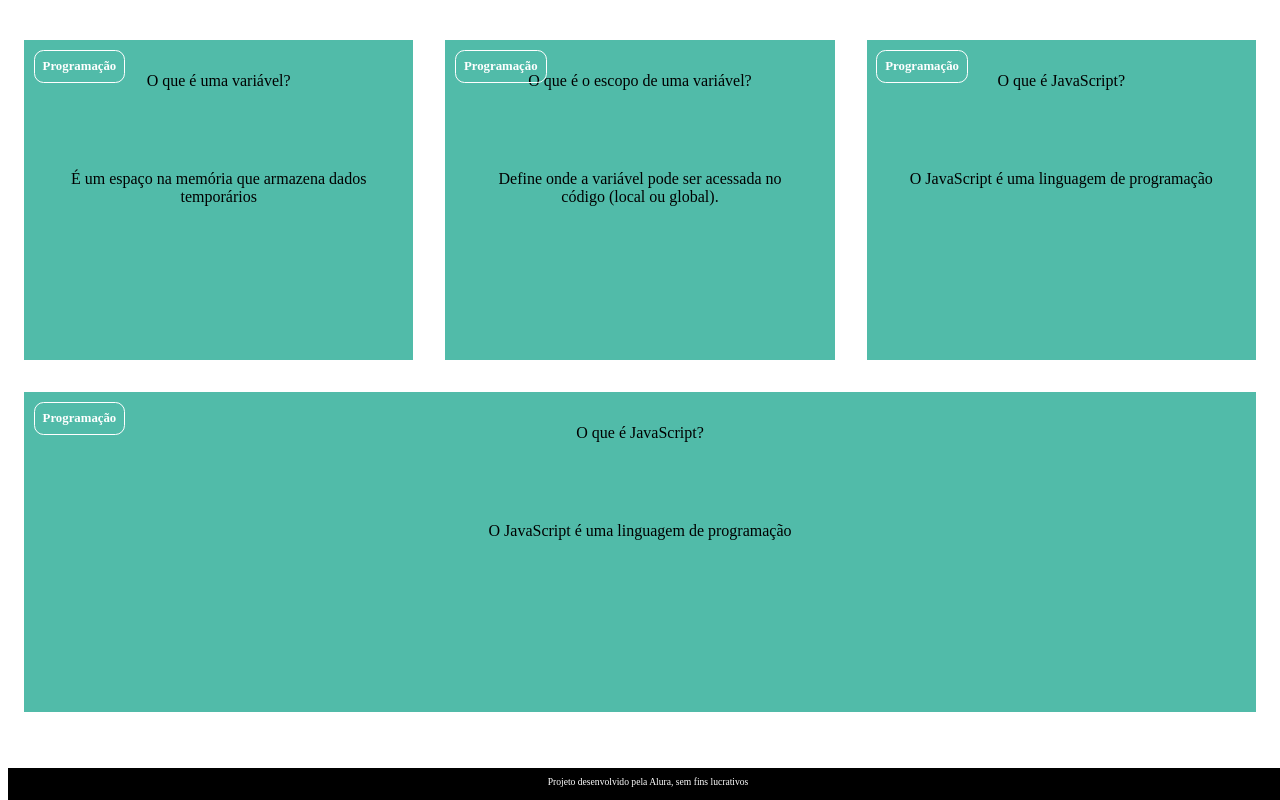
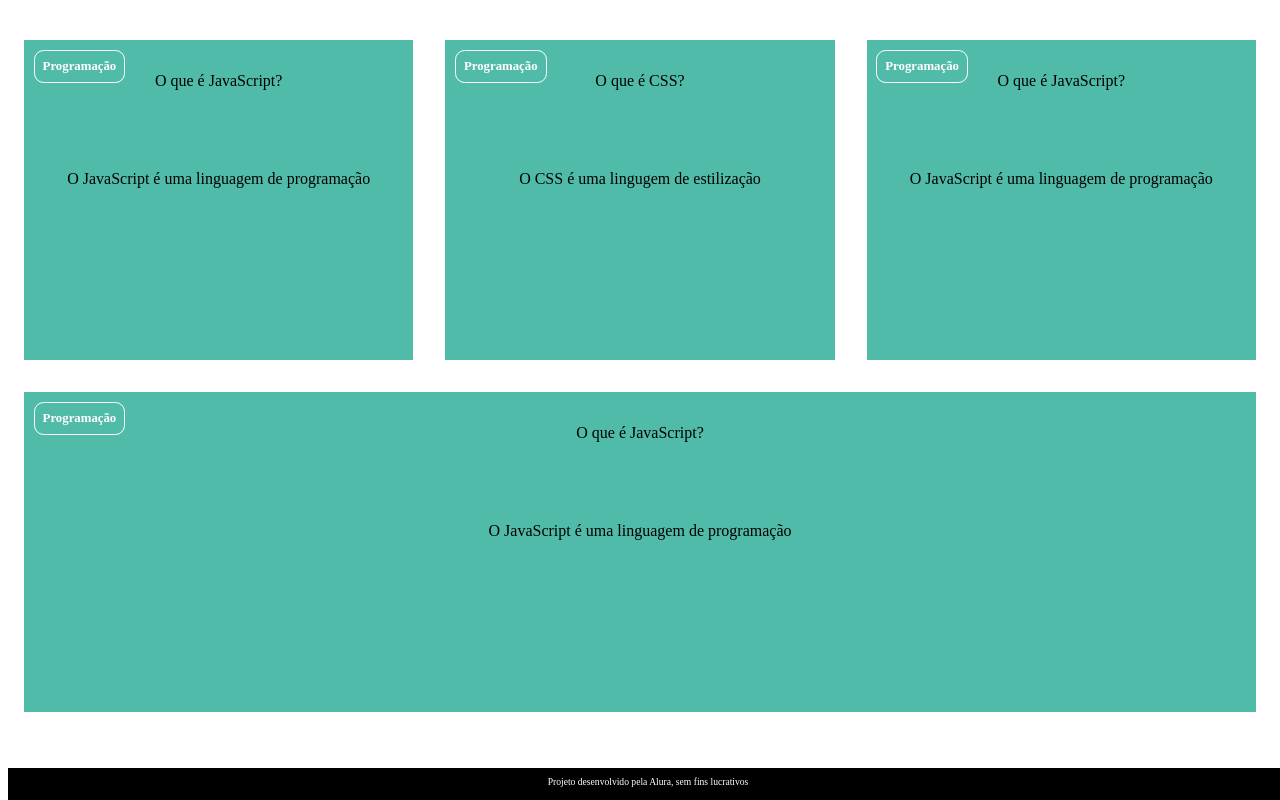
Before and after one commit to fh2bfhs/flashcard, a plain HTML site: page index.html in a window 1280 px wide. Drawn offline with Linux system fonts and the light colour scheme; a web font is replaced by a local one.

Commit message:
Update index.html

```diff
--- a/index.html
+++ b/index.html
@@ -13,10 +13,10 @@
                 <div class="cartao__conteudo">
                     <h3>Programação</h3>
                     <div class="cartao__conteudo__pergunta">
-                        <p>O que é uma variável?</p>
+                        <p>O que é JavaScript?</p>
                     </div>
                     <div class="cartao__conteudo__resposta">
-                        <p> É um espaço na memória que armazena dados temporários</p>
+                        <p>O JavaScript é uma linguagem de programação</p>
                     </div>
                 </div>
             </article>
@@ -24,10 +24,10 @@
                 <div class="cartao__conteudo">
                     <h3>Programação</h3>
                     <div class="cartao__conteudo__pergunta">
-                        <p>O que é o escopo de uma variável?</p>
+                        <p>O que é CSS?</p>
                     </div>
                     <div class="cartao__conteudo__resposta">
-                        <p>Define onde a variável pode ser acessada no código (local ou global).</p>
+                        <p>O CSS é uma lingugem de estilização</p>
                     </div>
                 </div>
             </article>
```
